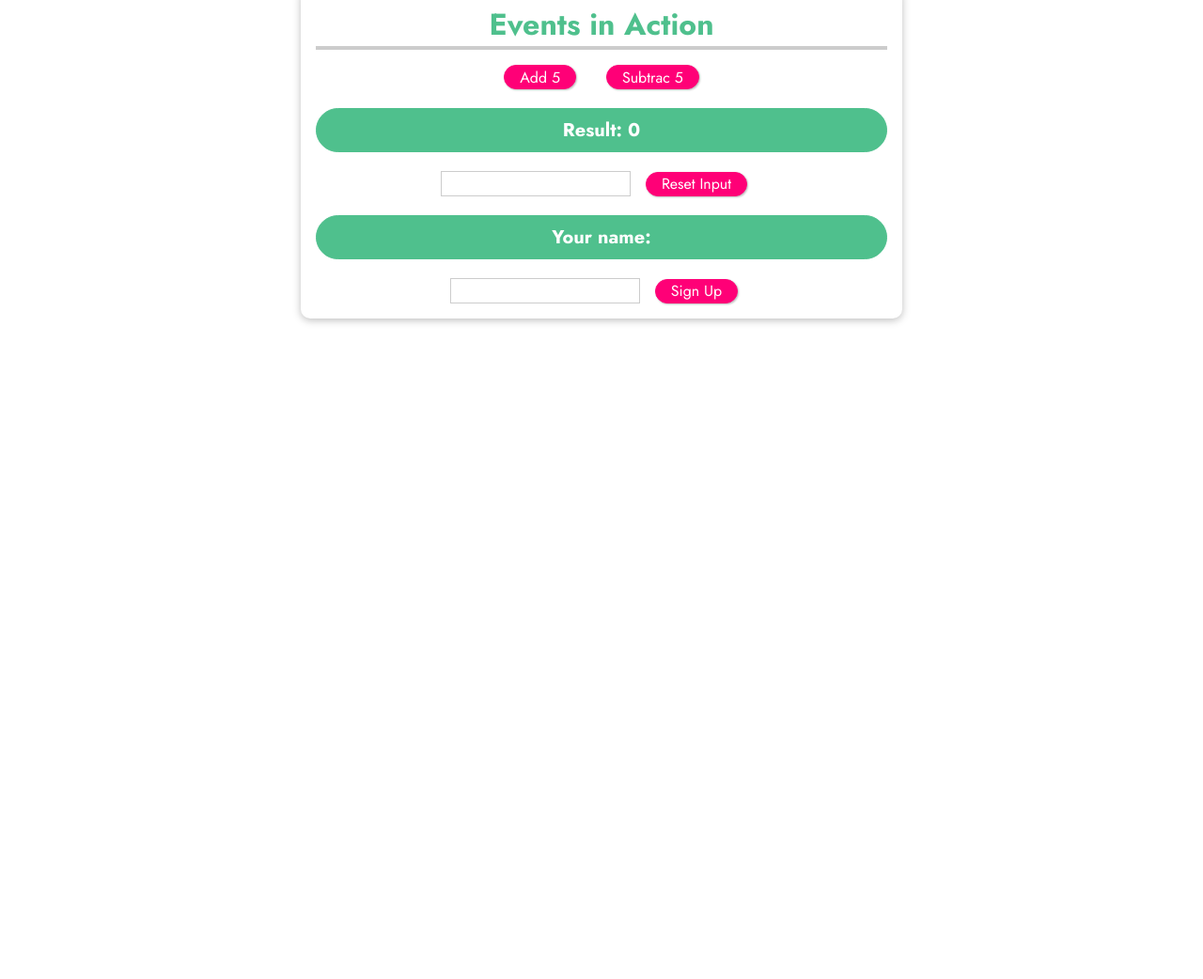
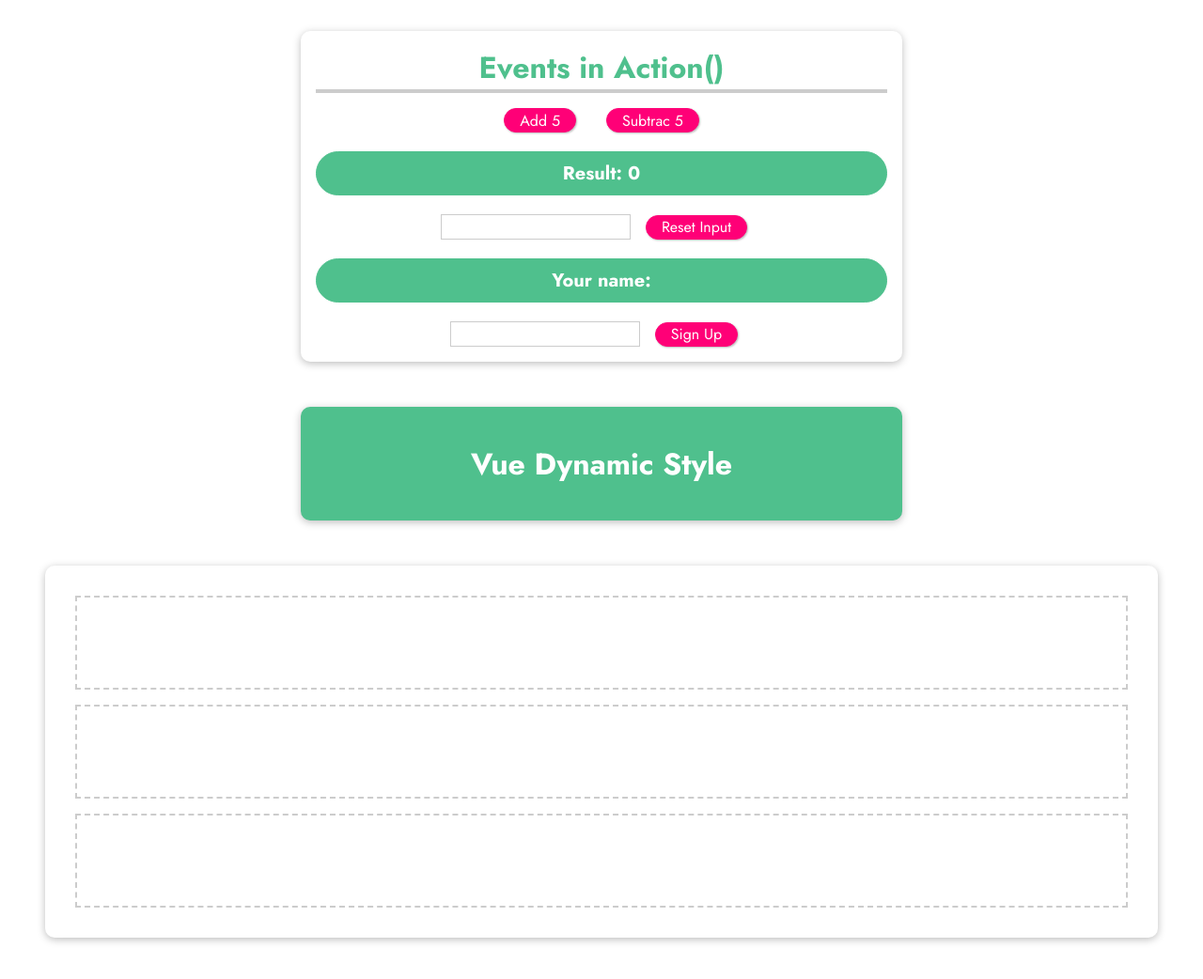
Before and after one commit to cbermedina/Vue-the-complete-guide, a plain HTML site: page the-complete-guide/index.html in a window 1280 px wide. Shown: the part 230-1272 px from the top of the page at 94% size. Before the commit the page ends 800 px from the top, so only its background shows below. Drawn offline with nearby package versions, Linux system fonts and the light colour scheme.

Commit message:
Dynamic style

```diff
--- a/basics-03-events-starting-code/app.js
+++ b/the-complete-guide/app.js
@@ -4,6 +4,9 @@
       counter: 0,
       name: "",
       fullname: "",
+      boxASelected: false,
+      boxBSelected: false,
+      boxCSelected: false,
     };
   },
   watch: {
@@ -12,13 +15,6 @@
         this.counter = 0;
       }
     },
-    // name(value) {
-    //   if (value == "") this.fullname = "";
-    //   else {
-    //     this.fullname = value + "  Cesar Bermudez";
-    //   }
-    // },
-    // lastName()
   },
   computed: {
     fullname() {
@@ -29,6 +25,12 @@
     },
   },
   methods: {
+    boxSelected(box) {
+      alert(box);
+      if (box === "A") this.boxASelected = !this.boxASelected;
+      else if (box === "B") this.boxBSelected = !this.boxBSelected;
+      else if (box === "C") this.boxCSelected = !this.boxCSelected;
+    },
     resetInput() {
       this.name = "";
     },
--- a/basics-03-events-starting-code/index.html
+++ b/the-complete-guide/index.html
@@ -14,10 +14,10 @@
   </head>
   <body>
     <header>
-      <h1>Vue Events</h1>
+      <h1>Vue Events(Events in Action(basics-03-events-starting-code))</h1>
     </header>
     <section id="events">
-      <h2>Events in Action</h2>
+      <h2>Events in Action()</h2>
       <button v-on:click="add(5)">Add 5</button>
       <button v-on:click="reduce(5)">Subtrac 5</button>
       <p>Result: {{ counter }}</p>
@@ -33,5 +33,16 @@
         <button>Sign Up</button>
       </form>
     </section>
+
+    <header>
+      <h1>Vue Dynamic Style</h1>
+    </header>
+    <section id="styling">
+      <div class="demo"
+      :style="{borderColor: boxASelected? 'red':'#ccc'}"
+      @click="boxSelected('A')"></div>
+      <div class="demo" @click="boxSelected('B')"></div>
+      <div class="demo" @click="boxSelected('C')"></div>
+    </section>
   </body>
 </html>
--- a/basics-03-events-starting-code/styles.css
+++ b/the-complete-guide/styles.css
@@ -78,3 +78,18 @@
   border-color: #ec3169;
   box-shadow: 1px 1px 4px rgba(0, 0, 0, 0.26);
 }
+
+#styling {
+  box-shadow: 0 2px 8px rgba(0, 0, 0, 0.26);
+  margin: 3rem;
+  border-radius: 10px;
+  padding: 1rem;
+  text-align: center;
+}
+
+.demo {
+  width: calc(100% - 32px);
+  height: 100px;
+  margin: 16px;
+  border: 2px dashed #ccc;
+}
```
